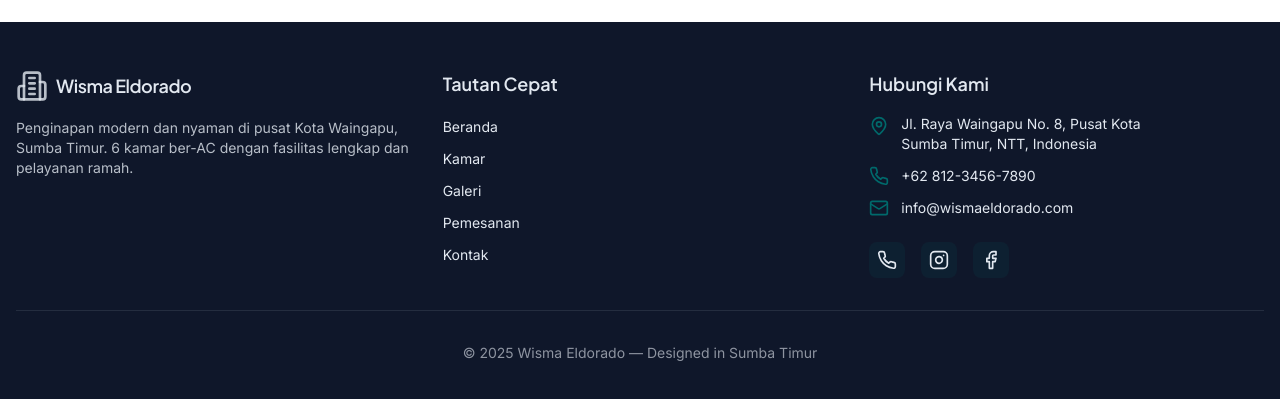
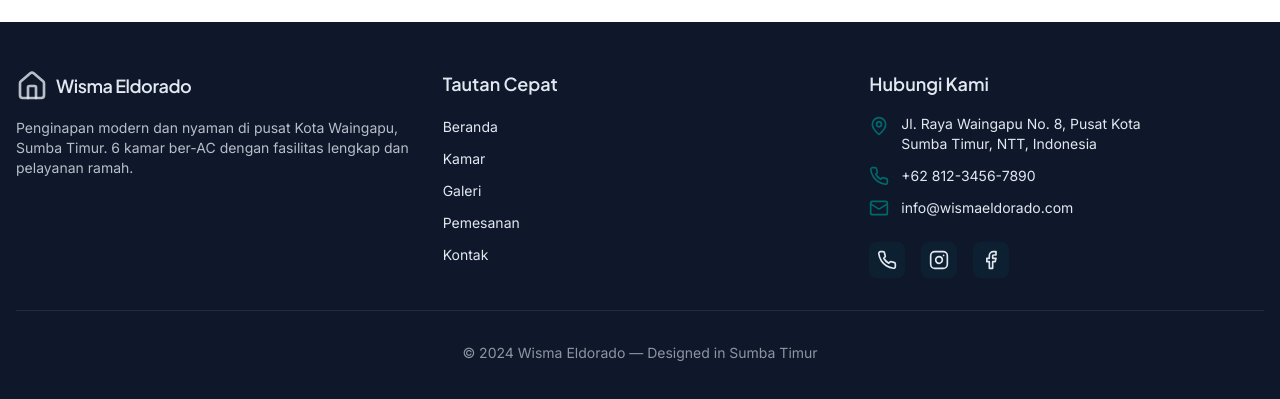
Before and after one commit to orangefystudio/wismaeldorado-main, a React (Vite) app: page /booking in a window 1280 px wide. Shown: the part 1056-1455 px from the top of the page. Built offline with nearby package versions, Linux system fonts and the light colour scheme; the HTML template or start-up script is replaced by a standard one.

Commit message:
Clean up main website: Update Footer logo to Home icon, fix Contact page link, correct copyright year

```diff
--- a/src/components/Footer.tsx
+++ b/src/components/Footer.tsx
@@ -1,5 +1,5 @@
 import { Link } from "react-router-dom";
-import { Phone, Mail, MapPin, Facebook, Instagram, Building2 } from "lucide-react";
+import { Phone, Mail, MapPin, Facebook, Instagram, Home } from "lucide-react";
 
 const Footer = () => {
   return (
@@ -10,7 +10,7 @@ const Footer = () => {
           <div>
             <div className="flex items-center space-x-2 mb-4">
               <div className="w-8 h-8 flex items-center justify-center">
-                <Building2 className="w-8 h-8 text-[#E2E8F0]/80" aria-label="Wisma Eldorado Logo" />
+                <Home className="w-8 h-8 text-[#E2E8F0]/80" aria-label="Wisma Eldorado Logo" />
               </div>
               <span className="font-heading font-semibold text-lg tracking-tight">Wisma Eldorado</span>
             </div>
@@ -113,7 +113,7 @@ const Footer = () => {
         {/* Copyright */}
         <div className="mt-8 pt-8 border-t border-[#E2E8F0]/10 text-center">
           <p className="text-sm text-[#E2E8F0]/60">
-            © 2025 Wisma Eldorado — Designed in Sumba Timur
+            © 2024 Wisma Eldorado — Designed in Sumba Timur
           </p>
         </div>
       </div>
--- a/src/pages/Contact.tsx
+++ b/src/pages/Contact.tsx
@@ -1,3 +1,4 @@
+import { Link } from "react-router-dom";
 import Navigation from "@/components/Navigation";
 import Footer from "@/components/Footer";
 import { Button } from "@/components/ui/button";
@@ -134,7 +135,7 @@ const Contact = () => {
             size="lg"
             className="bg-primary hover:bg-primary/90 text-primary-foreground text-lg px-8"
           >
-            <a href="/booking">Pesan Kamar</a>
+            <Link to="/booking">Pesan Kamar</Link>
           </Button>
         </div>
       </section>
```
